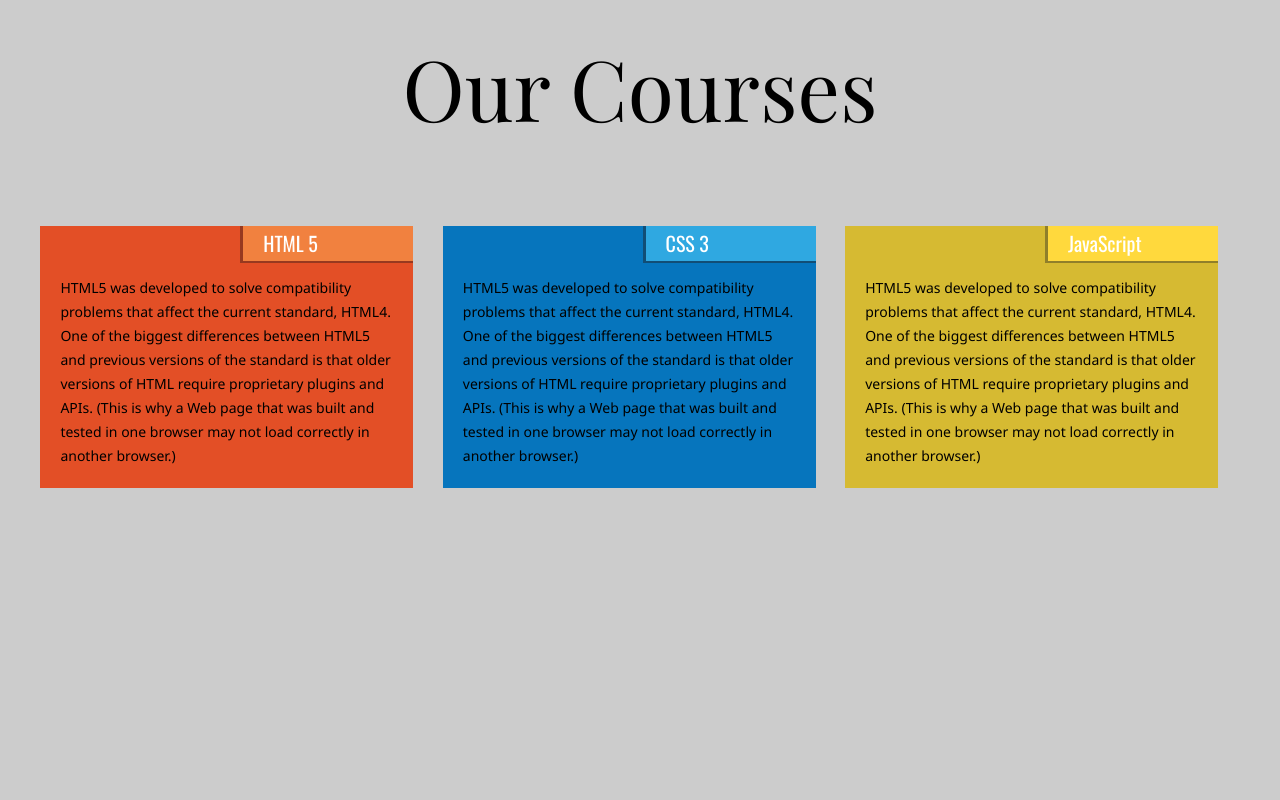
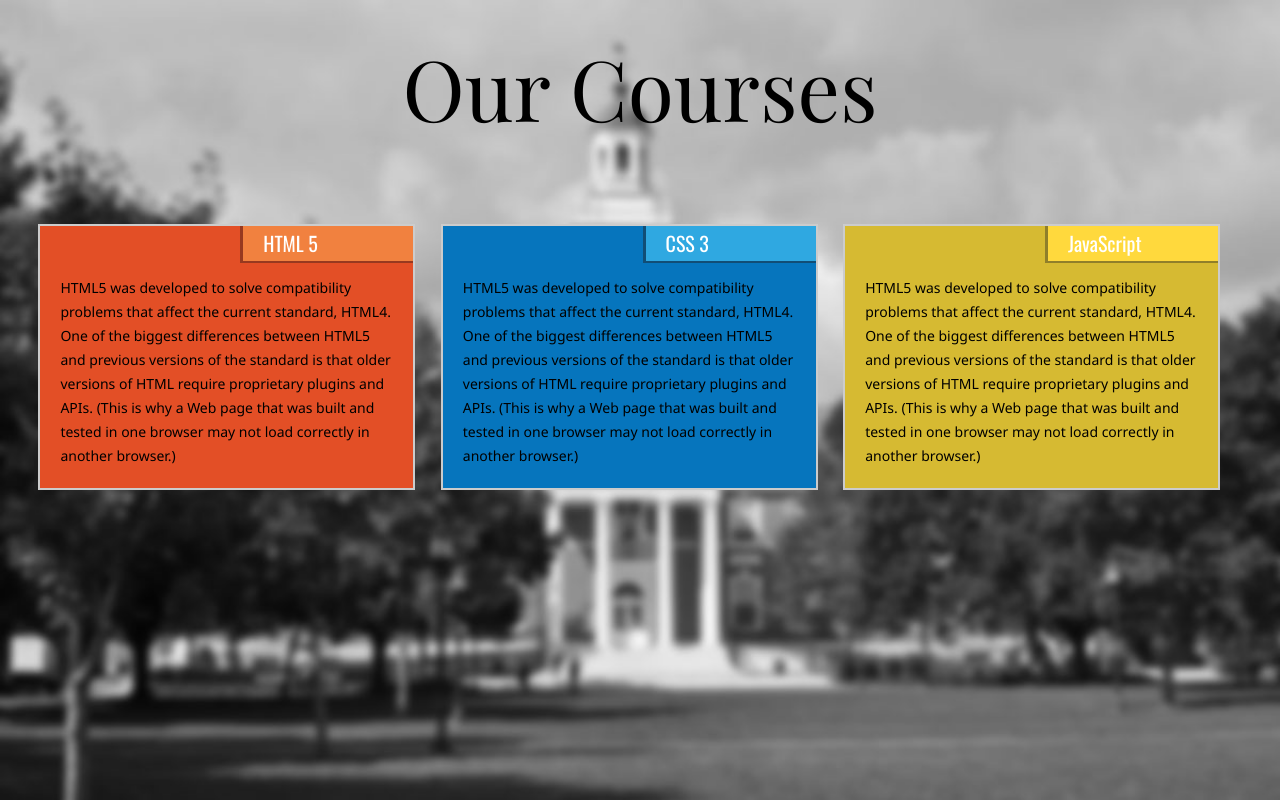
Before and after one commit to Htmlkin/Module-2, a plain HTML site: page index.html in a window 1280 px wide. Drawn offline with nearby package versions, Linux system fonts and the light colour scheme; the site is published under a folder, as on GitHub Pages, so addresses that start at the root find nothing.

Commit message:
Update style.css

```diff
--- a/css/style.css
+++ b/css/style.css
@@ -1,6 +1,6 @@
 html, body, div, span, applet, object, iframe,h1, h2, h3, h4, h5, h6, p, blockquote, pre,a, abbr, acronym, address,big, cite, code,del, dfn, em, img, ins, kbd, q, s, samp,small, strike, strong, sub, sup, tt, var,b, u, i, center,dl, dt, dd, ol, ul,li,fieldset, form, label, legend,table, caption, tbody, tfoot, thead, tr, th, td,article, aside, canvas, details, embed,figure, figcaption,footer, header, hgroup,menu, nav, output, ruby, section, summary,time, mark, audio, video {margin: 0;padding: 0;border: 0;font-size: 100%;font: inherit;vertical-align: baseline;}article, aside, details, figcaption, figure,footer,header, hgroup, menu, nav, section {display: block;}body {line-height: 1;}ol, ul{list-style: none;}blockquote, q {quotes: none;}blockquote:before, blockquote:after,q:before, q:after {content: "";content: none;}table {border-collapse: collapse;border-spacing: 0;}
 body{
-    background: url(/img/bg.jpg) 50% 0 no-repeat fixed #ccc;
+    background: url(../img/bg.jpg) 50% 0 no-repeat fixed #ccc;
     background-size: cover;
     font-size: 14px;
     color: black;
```
